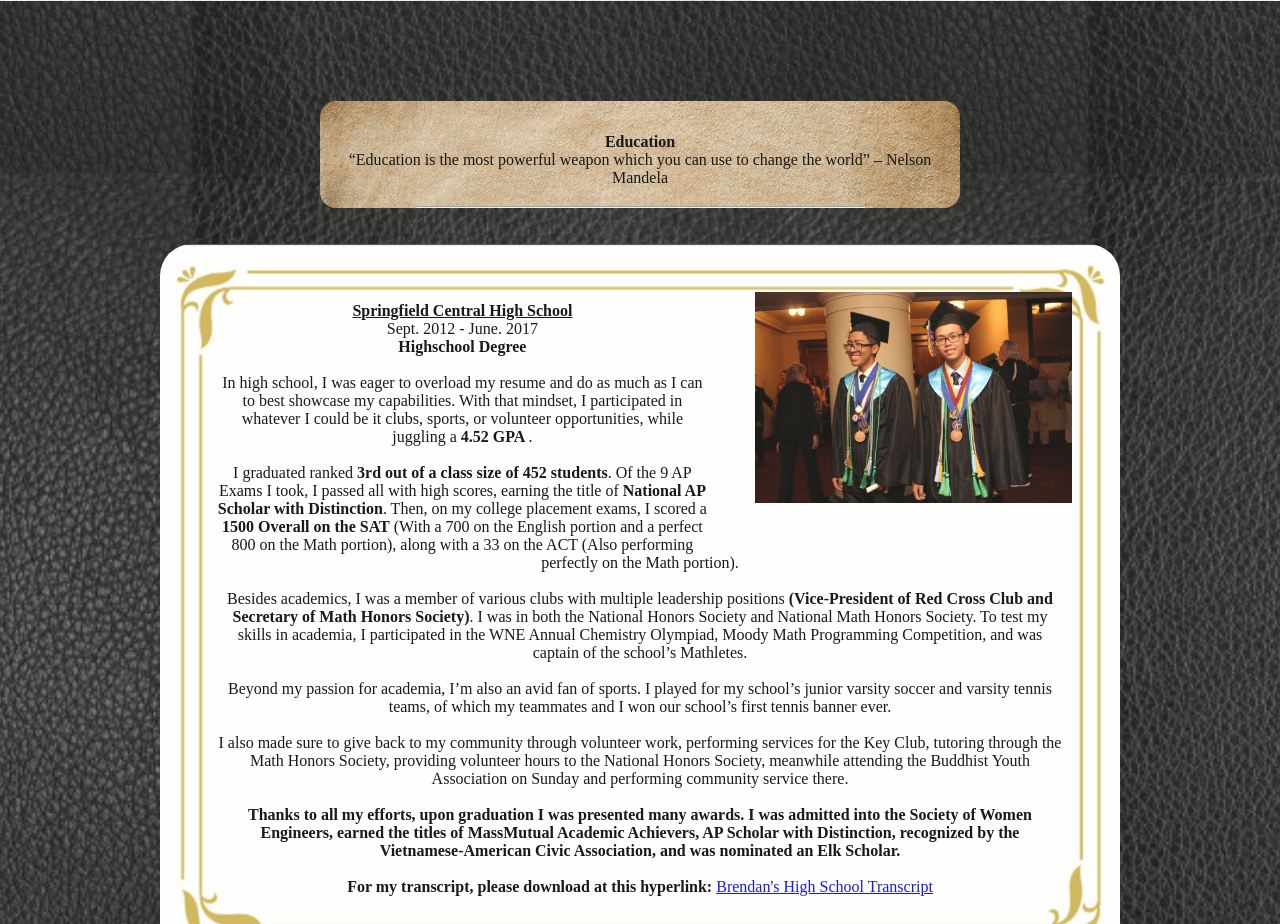
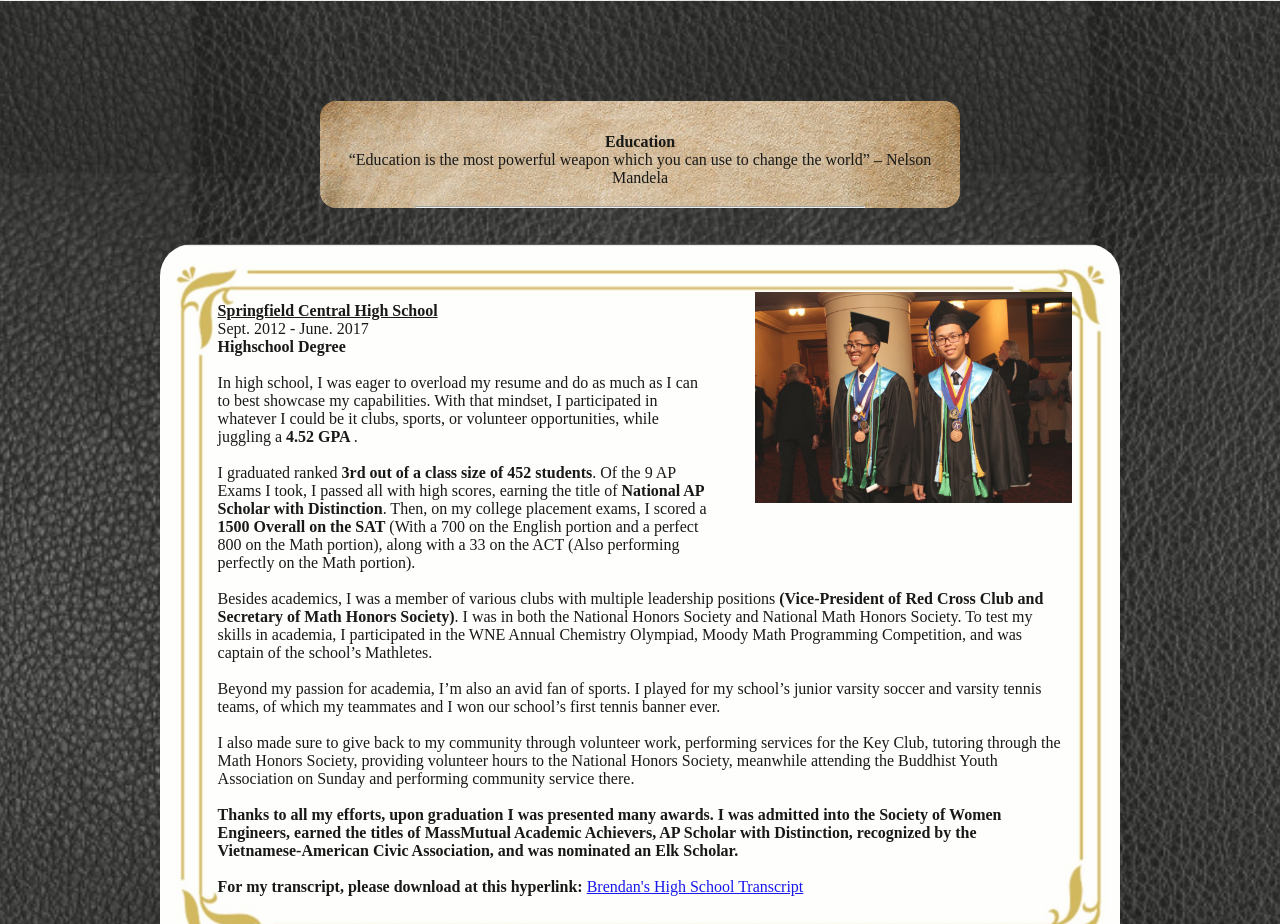
Before and after one commit to Helmphlyx/Personal_Website, a plain HTML site: page index.html in a window 1280 px wide. Shown: the part 1796-2720 px from the top of the page. Drawn offline with Linux system fonts and the light colour scheme.

Commit message:
Add files via upload

```diff
--- a/index.html
+++ b/index.html
@@ -283,7 +283,9 @@
             </span>
           </div>
       </section>
+    </div>
 
+    <div class="experience-row">
       <div class="resume-pic">
         <img src="./resources/mg9k.png" class="experience-picture-right">
       </div>
@@ -330,7 +332,6 @@
         <br>
       </div>
     </section>
-
   </div>
 
   <section id="expfooter">
--- a/resources/css/index.css
+++ b/resources/css/index.css
@@ -305,17 +305,22 @@ body h4{
  margin: auto;
  max-width: 75%;
 
- text-align: center;
+ text-align: left;
 }
 
 .experience-row p{
   color: black;
+}
+
+.experience-row span{
+  text-align: left;
 
 }
 .experience-col{
   display: table-cell;
   height: 25%;
 }
+
 
 /*
 --Experience Styling
```
